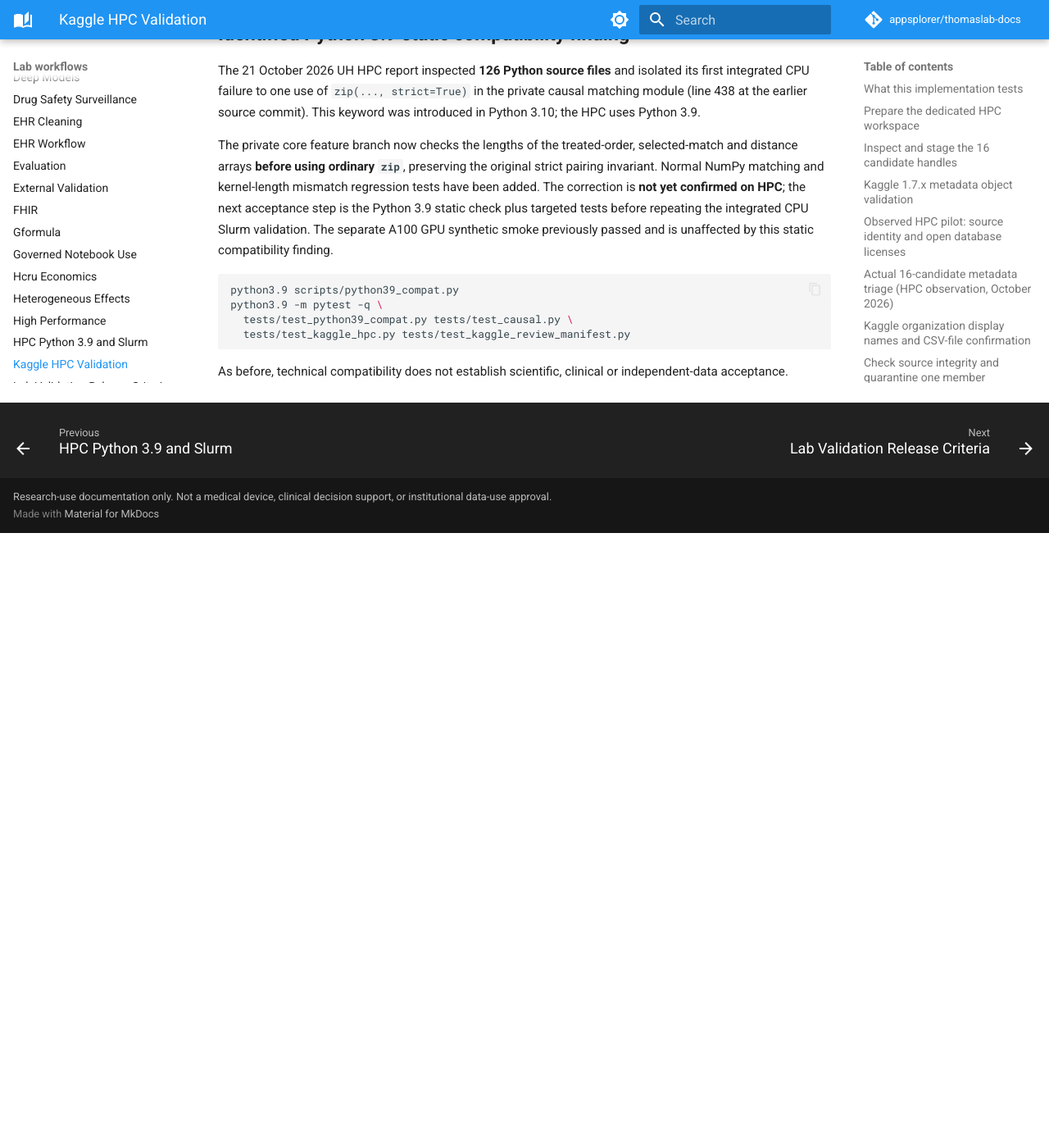
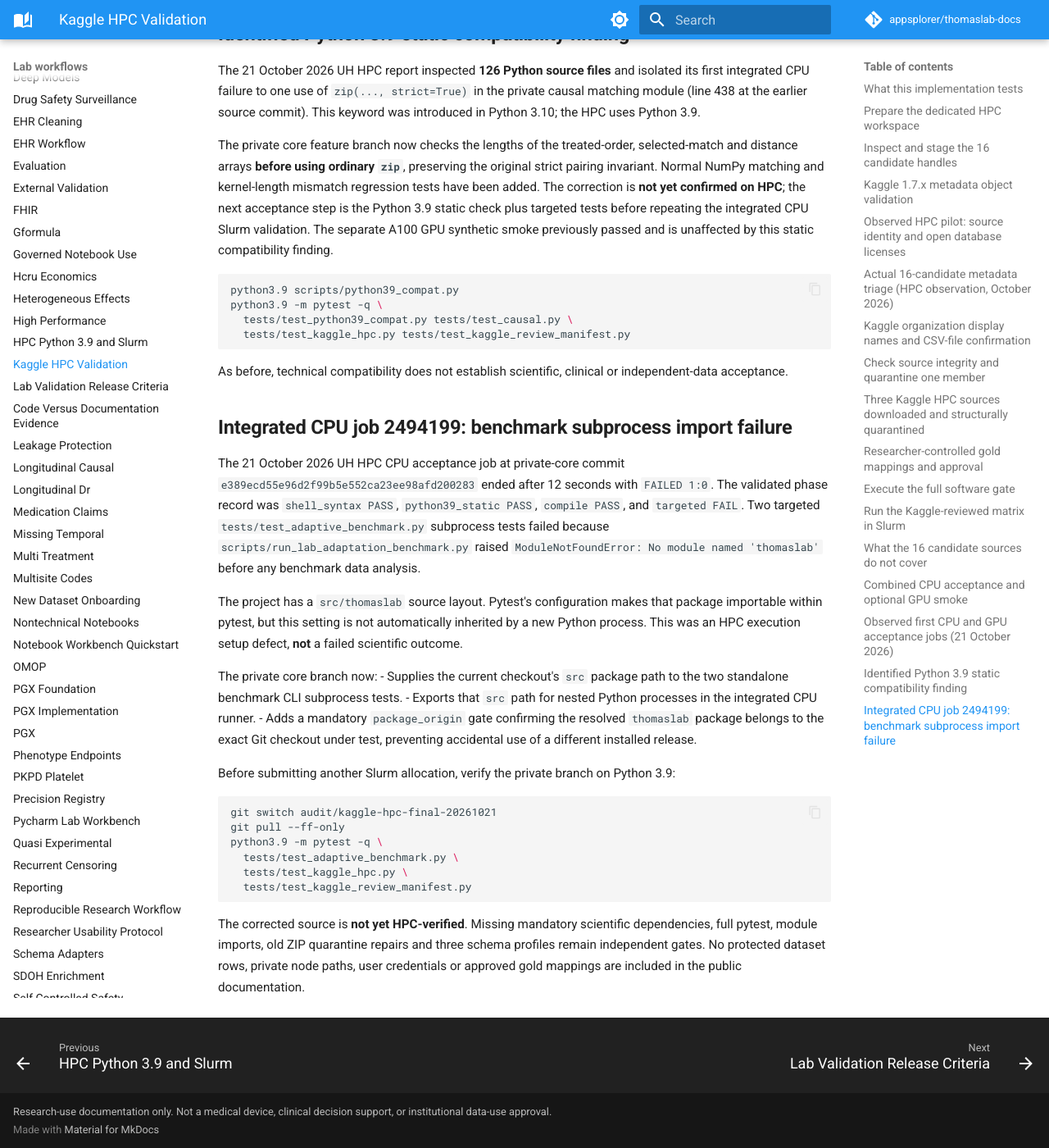
Before and after one commit to appsplorer/thomaslab-docs, an MkDocs documentation site: the page built from docs/guides/kaggle-hpc-acceptance.md, in a window 1280 px wide and 1400 px high, scrolled down 11872 px. Shown: the whole window at 82% size. Built offline with MkDocs 1.6.1 and Material for MkDocs 9.7.7, drawn with Linux system fonts in a browser that asks for light colours; comment, search, counter and statistics services are not loaded; before the commit the page ends 12522 px from its top, so only the background shows below that.

Commit message:
docs: real HPC subprocess import failure and pinned source checkout fix

```diff
--- a/docs/guides/kaggle-hpc-acceptance.md
+++ b/docs/guides/kaggle-hpc-acceptance.md
@@ -377,3 +377,28 @@
 ~~~
 
 As before, technical compatibility does not establish scientific, clinical or independent-data acceptance.
+
+
+## Integrated CPU job 2494199: benchmark subprocess import failure
+
+The 21 October 2026 UH HPC CPU acceptance job at private-core commit `e389ecd55e96d2f99b5e552ca23ee98afd200283` ended after 12 seconds with `FAILED 1:0`. The validated phase record was `shell_syntax PASS`, `python39_static PASS`, `compile PASS`, and `targeted FAIL`. Two targeted `tests/test_adaptive_benchmark.py` subprocess tests failed because `scripts/run_lab_adaptation_benchmark.py` raised `ModuleNotFoundError: No module named 'thomaslab'` before any benchmark data analysis.
+
+The project has a `src/thomaslab` source layout. Pytest's configuration makes that package importable within pytest, but this setting is not automatically inherited by a new Python process. This was an HPC execution setup defect, **not** a failed scientific outcome.
+
+The private core branch now:
+- Supplies the current checkout's `src` package path to the two standalone benchmark CLI subprocess tests.
+- Exports that `src` path for nested Python processes in the integrated CPU runner.
+- Adds a mandatory `package_origin` gate confirming the resolved `thomaslab` package belongs to the exact Git checkout under test, preventing accidental use of a different installed release.
+
+Before submitting another Slurm allocation, verify the private branch on Python 3.9:
+
+~~~bash
+git switch audit/kaggle-hpc-final-20261021
+git pull --ff-only
+python3.9 -m pytest -q \
+  tests/test_adaptive_benchmark.py \
+  tests/test_kaggle_hpc.py \
+  tests/test_kaggle_review_manifest.py
+~~~
+
+The corrected source is **not yet HPC-verified**. Missing mandatory scientific dependencies, full pytest, module imports, old ZIP quarantine repairs and three schema profiles remain independent gates. No protected dataset rows, private node paths, user credentials or approved gold mappings are included in the public documentation.
```
